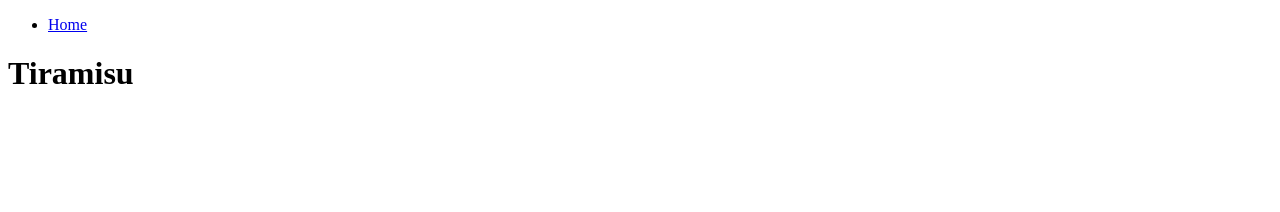
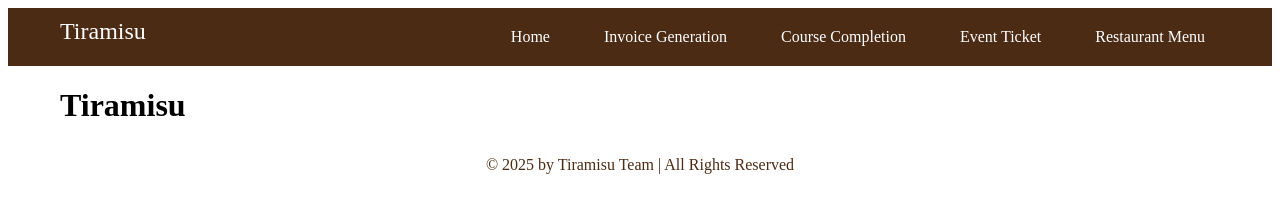
Before and after one commit to fralcala/Tiramisu, a website: page views/index.html in a window 1280 px wide. Drawn offline with Linux system fonts and the light colour scheme.

Commit message:
Styling nav, and footer

```diff
--- a/views/css/styles.css
+++ b/views/css/styles.css
@@ -0,0 +1,84 @@
+*{
+    padding: 0;
+    box-sizing: border-box;
+}
+
+html,
+body{
+    height: 100%;
+
+}
+
+h1,
+h2,
+h3,
+h4,
+h5,
+h6,
+p{
+    margin-bottom: 16px;
+}
+
+body {
+    background-color: #fff;
+}
+.container {
+    max-width: 1200px;
+    margin: 0 auto;
+    padding: 0 20px;
+    overflow: hidden;
+}
+
+header {
+    background-color: #4c2B15;
+    color: #fff;
+    padding: 10px 0;
+    max-height: 80px;
+}
+
+#logo {
+    float: left;
+    font-size: 1.5em;
+}
+
+nav {
+    float: right;
+}
+
+.nav-links {
+    list-style-type: none;
+    margin: 0;
+    padding: 0;
+}
+
+.nav-links li {
+    display: inline-block;
+    margin-left: 20px;
+}
+
+.nav-links li a {
+    color: #fff;
+    text-decoration: none;
+    padding: 10px 15px;
+    display: inline-block;
+    transition: background-color 0.3s;
+}
+
+.nav-links li a:hover {
+    background-color: #AC7035;
+}
+
+footer{
+    position: relative;
+   left: 0;
+   bottom: 0;
+   width: 100%;
+   color: #4c2B15;
+   text-align: center;
+   margin-bottom: 40px;
+}
+footer p{
+    color: #4c2B15;
+    margin-bottom: 40px;
+
+}
--- a/views/index.html
+++ b/views/index.html
@@ -7,12 +7,33 @@
     <title>Tiramisu</title>
     <link rel="stylesheet" href="css/styles.css" />
   </head>
+
   <body>
-    <nav>
-      <ul>
-        <li><a href="/">Home</a></li>
-      </ul>
-    </nav>
-    <h1>Tiramisu</h1>
+    <header>
+    <div class="container">
+    <div id="logo">Tiramisu</div>
+            <nav>
+                <ul class="nav-links">
+                    <li><a href="/">  Home </a></li>
+                    <li><a href="/prompt1">Invoice Generation</a></li>
+                    <li><a href="/prompt2">Course Completion</a></li>
+                    <li><a href="/prompt3">Event Ticket </a></li>
+                    <li><a href="/prompt4">Restaurant Menu</a></li>
+                </ul>
+            </nav>
+          </div>
+</header>
+            <div class="container">
+      <h1>Tiramisu</h1>
+
+
+            </div>
+
+
+    <script src="js/app.js"></script>
+
   </body>
+
+  <footer><p> © 2025 by Tiramisu Team | All Rights Reserved</p></footer>
+
 </html>
```
Also changed, not shown: 1 other file.
